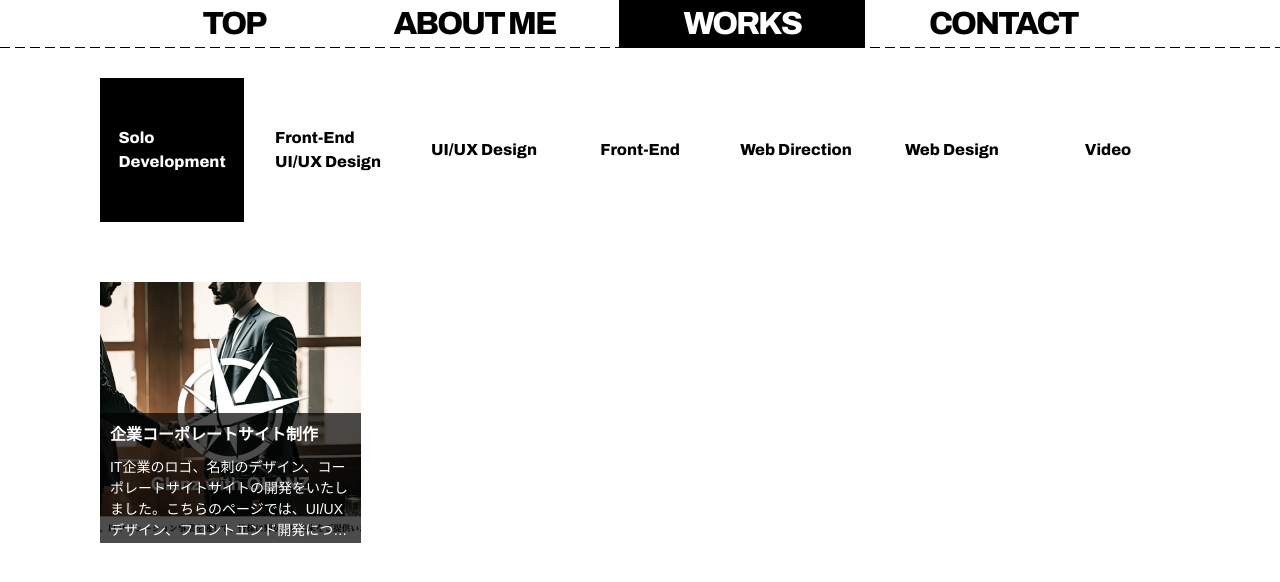
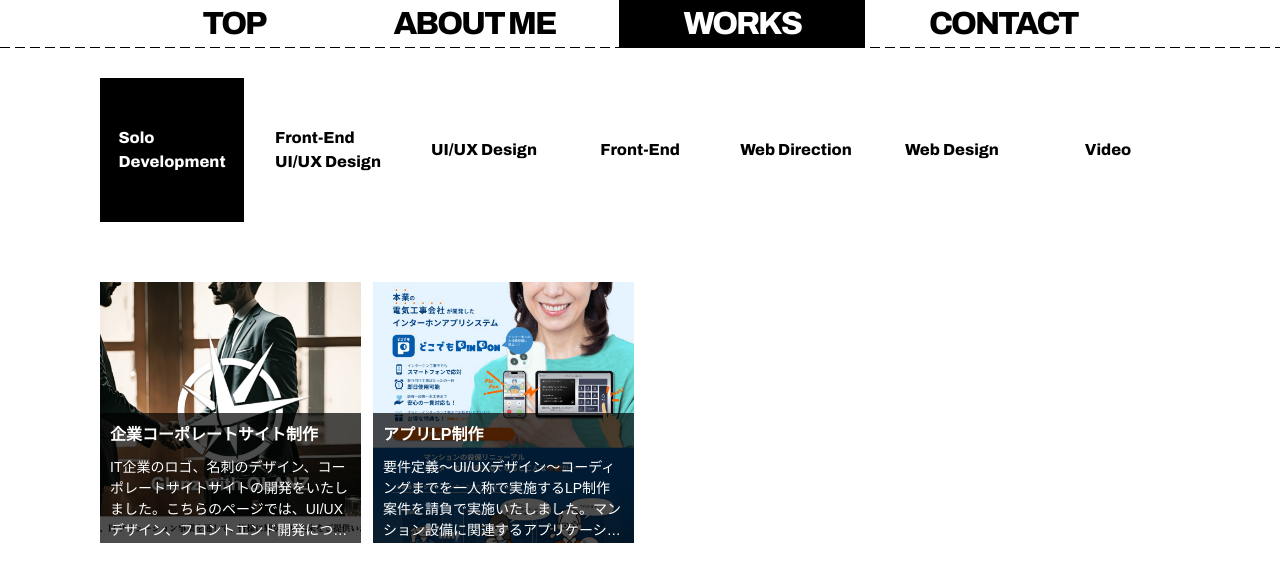
Before and after one commit to agatasnoske/portfolio-site, a React (Vite) app: page /works in a window 1280 px wide. Shown: the top 582 px of the page. Built offline with nearby package versions, Linux system fonts and the light colour scheme.

Commit message:
項目追加

```diff
--- a/src/pages/WorksSoloDevelopmentData.ts
+++ b/src/pages/WorksSoloDevelopmentData.ts
@@ -32,5 +32,21 @@ export const WorksSoloDevelopmentData: WorkItem[] = [
         'IT企業のロゴ、名刺のデザイン、コーポレートサイトサイトの開発をいたしました。こちらのページでは、UI/UXデザイン、フロントエンド開発についてご紹介いたします。<br>デザインコンセプトとしては、「”IT企業”然としすぎないデザイン」で、1ソースでのマルチデバイス対応、シンプルなデザインを目標にデザインを進めました。<br>サーバーは小規模開発ということで定額制のAWS Lightsailを採用。保守運用しやすいようにWordpressをCMSとして採用。ソースコードはgithubで管理し、dockerを使ってローカルで仮想環境を構築。作業内容をローカルで確認後、FTPで本番環境に反映するというフローで開発業務を実施いたしました。',
     thumb: '/works/00/sample.jpg',
     },
+    {
+    title: 'アプリLP制作',
+    period: '3ヶ月',
+    languange: 'HTML5, css3, Sass, Javascript(JQuery)',
+    tool: 'Figma',
+    version: 'git(github)',
+    server: '',
+    cms: 'Wordpress',
+    other: 'Docker',
+    image1: '/works/18/pc.jpg',
+    image2: '',
+    image3: '/works/18/sp.jpg',
+    description:
+        '要件定義〜UI/UXデザイン〜コーディングまでを一人称で実施するLP制作案件を請負で実施いたしました。マンション設備に関連するアプリケーションのLPで、主にマンション設備会社様やマンションオーナー様と共にマンション居住者様もターゲットに含め、toB向け、toC向け双方の意匠を纏ったデザインを心がけました。',
+    thumb: '/works/18/pc.jpg',
+    },
 
 ]
```
Also changed, not shown: public/works/18/pc.jpg (added), public/works/18/sp.jpg (added).
